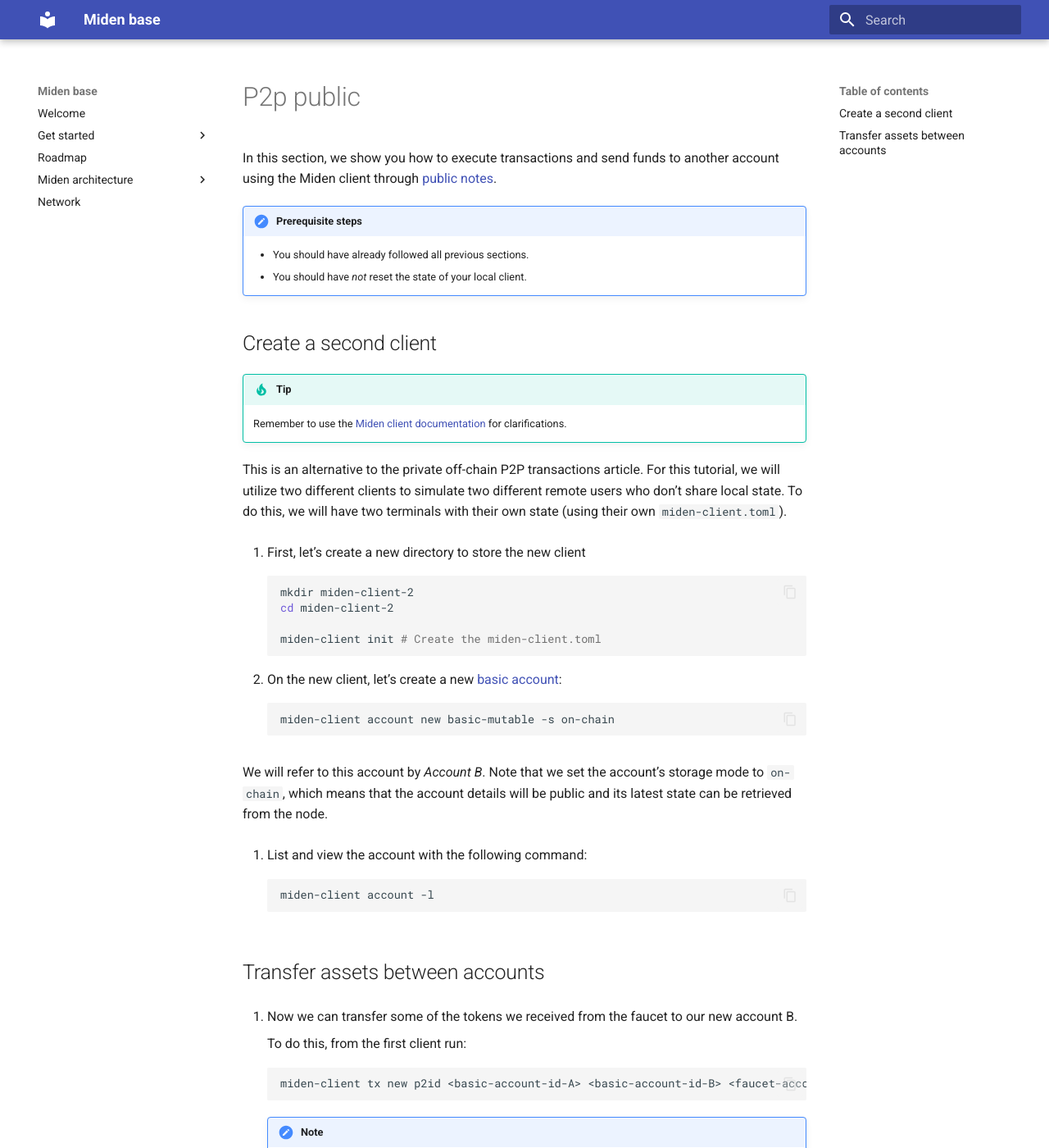
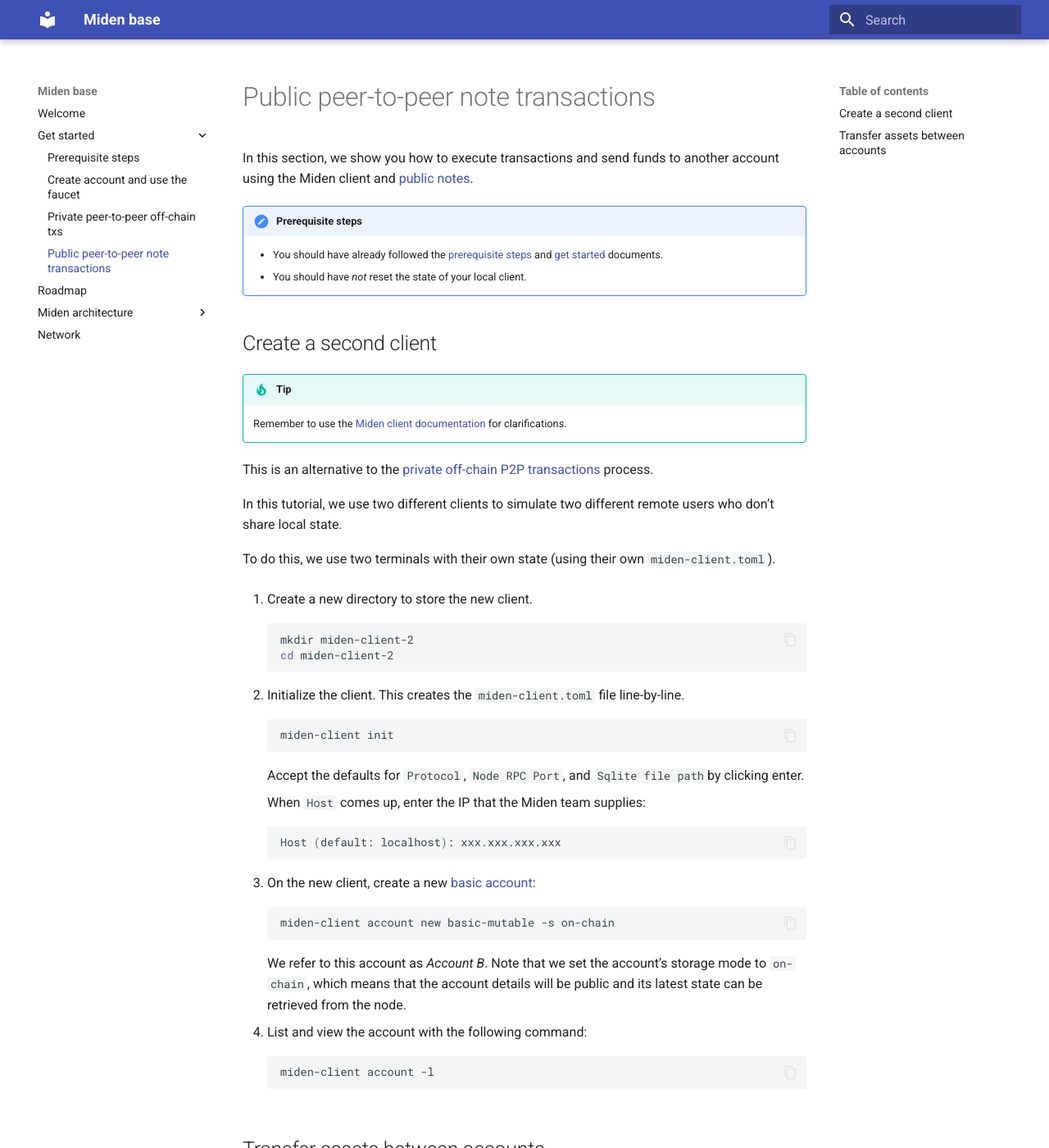
Before and after one commit to 0xPolygonMiden/miden-base, an MkDocs documentation site: the page built from docs/introduction/get-started/p2p-public.md, in a window 1280 px wide and 1400 px high. Shown: the whole window at 82% size. Built offline with MkDocs 1.6.1 and Material for MkDocs 9.7.7, drawn with Linux system fonts in a browser that asks for light colours; some of the changed text lies outside the part shown.

Commit message:
commit updates

````diff
--- a/docs/introduction/get-started/p2p-public.md
+++ b/docs/introduction/get-started/p2p-public.md
@@ -1,7 +1,7 @@
-In this section, we show you how to execute transactions and send funds to another account using the Miden client through [public notes](https://docs.polygon.technology/miden/miden-base/architecture/notes/#note-storage-mode).
+In this section, we show you how to execute transactions and send funds to another account using the Miden client and [public notes](https://docs.polygon.technology/miden/miden-base/architecture/notes/#note-storage-mode).
 
 !!! important "Prerequisite steps"
-    - You should have already followed all previous sections.
+    - You should have already followed the [prerequisite steps](prerequisites.md) and [get started](create-account-use-faucet.md) documents.
     - You should have *not* reset the state of your local client.
 
 ## Create a second client
@@ -9,26 +9,42 @@
 !!! tip
       Remember to use the [Miden client documentation](https://docs.polygon.technology/miden/miden-client/cli-reference/) for clarifications.
 
-This is an alternative to the private off-chain P2P transactions article. For this tutorial, we will utilize two different clients to simulate two different remote users who don't share local state. To do this, we will have two terminals with their own state (using their own `miden-client.toml`).
+This is an alternative to the [private off-chain P2P transactions](p2p-private.md) process.
 
-1. First, let's create a new directory to store the new client
+In this tutorial, we use two different clients to simulate two different remote users who don't share local state.
 
-      ```shell
-      mkdir miden-client-2
-      cd miden-client-2
+To do this, we use two terminals with their own state (using their own `miden-client.toml`).
 
-      miden-client init # Create the miden-client.toml
-      ```
+1. Create a new directory to store the new client.
 
-2. On the new client, let's create a new [basic account](https://docs.polygon.technology/miden/miden-base/architecture/accounts/#account-types):
+    ```sh
+    mkdir miden-client-2
+    cd miden-client-2
+    ```
 
-      ```shell
-      miden-client account new basic-mutable -s on-chain
-      ```
+2. Initialize the client. This creates the `miden-client.toml` file line-by-line.
 
-We will refer to this account by _Account B_. Note that we set the account's storage mode to `on-chain`, which means that the account details will be public and its latest state can be retrieved from the node.
+    ```sh
+    miden-client init
+    ```
 
-3. List and view the account with the following command:
+    Accept the defaults for `Protocol`, `Node RPC Port`, and `Sqlite file path`by clicking enter.
+
+    When `Host` comes up, enter the IP that the Miden team supplies:
+
+    ```sh
+    Host (default: localhost): xxx.xxx.xxx.xxx
+    ```
+
+3. On the new client, create a new [basic account](https://docs.polygon.technology/miden/miden-base/architecture/accounts/#account-types):
+
+    ```shell
+    miden-client account new basic-mutable -s on-chain
+    ```
+
+    We refer to this account as _Account B_. Note that we set the account's storage mode to `on-chain`, which means that the account details will be public and its latest state can be retrieved from the node.
+
+4. List and view the account with the following command:
 
       ```shell
       miden-client account -l
--- a/mkdocs.yml
+++ b/mkdocs.yml
@@ -25,8 +25,8 @@
   - Get started:
       - Prerequisite steps: introduction/get-started/prerequisites.md
       - Create account and use the faucet: introduction/get-started/create-account-use-faucet.md
-      - Private peer-to-peer off-chain txs: introduction/get-started/p2p-private-offchain-txs.md
-      - Public peer-to-peer note transactions: introduction/get-started/p2p-public-note-txs.md
+      - Private peer-to-peer off-chain txs: introduction/get-started/p2p-private.md
+      - Public peer-to-peer note transactions: introduction/get-started/p2p-public.md
   - Roadmap: introduction/roadmap.md
   - Miden architecture:
       - Overview: architecture/overview.md
````
Also changed, not shown: docs/introduction/get-started/create-account-use-faucet.md (+5 -3 lines), docs/introduction/get-started/p2p-private.md (+16 -14 lines).
